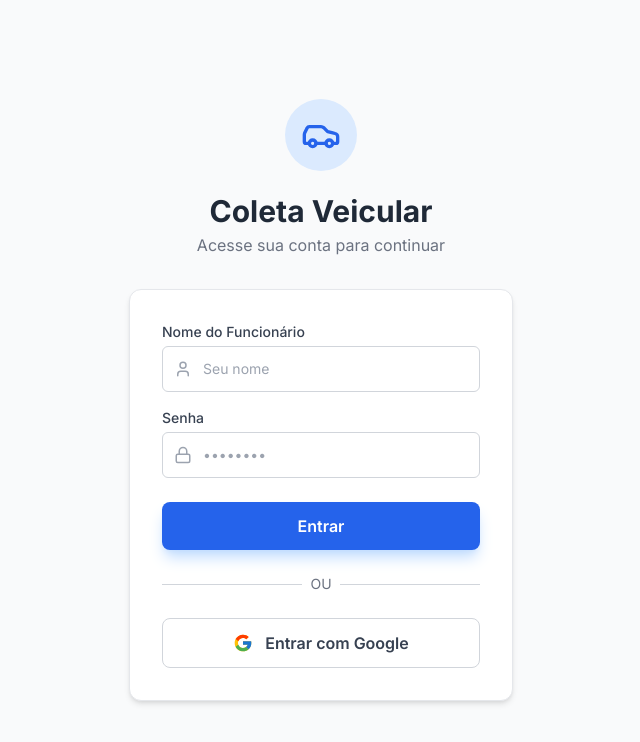
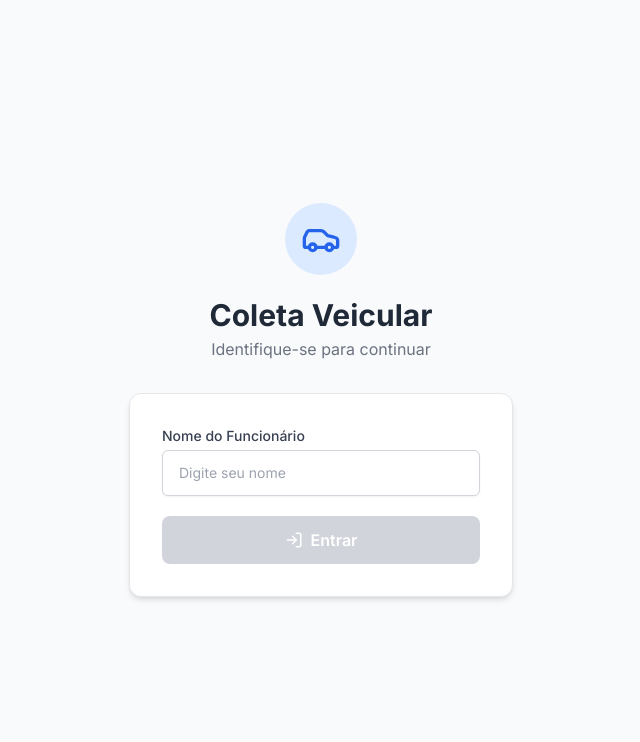
Before and after one commit to kennedyaraujoc/Coleta-de-Veiculo, a React (Vite) app: page / in a window 1280 px wide. Shown: the top 742 px of the page, without its empty margins (319-959 px from the left). Built offline with nearby package versions, Linux system fonts and the light colour scheme.

Commit message:
Atualização tela de login, correção de erros de captura de placa através de foto.

```diff
--- a/App.tsx
+++ b/App.tsx
@@ -1,10 +1,10 @@
+
 import React, { useState } from 'react';
 import { jsPDF } from 'jspdf';
 import { Car, User as UserIcon, FileText, DollarSign, UploadCloud, CheckCircle, Loader2, Plus, Trash2, List, Camera as CameraIcon, LogOut } from 'lucide-react';
 import { Input } from './components/Input';
 import { PhotoUploader } from './components/PhotoUploader';
 import { VehicleData, User } from './types';
-import { extractVehicleInfoFromImage } from './services/ai';
 import { LoginScreen } from './components/LoginScreen';
 
 
@@ -41,7 +41,7 @@ export default function App() {
     photoDataUrl: null
   });
 
-  const [status, setStatus] = useState<'IDLE' | 'ANALYZING' | 'GENERATING' | 'SUCCESS' | 'ERROR'>('IDLE');
+  const [status, setStatus] = useState<'IDLE' | 'GENERATING' | 'SUCCESS' | 'ERROR'>('IDLE');
   const [statusMessage, setStatusMessage] = useState('');
 
   const licensePlateRegex = /^[A-Z]{3}-[0-9][A-Z0-9]{3}$/;
@@ -91,36 +91,8 @@ export default function App() {
     return maskedValue.substring(0, 8);
   };
 
-  const handlePhotoSelect = async (dataUrl: string | null) => {
+  const handlePhotoSelect = (dataUrl: string | null) => {
     setFormData(prev => ({ ...prev, photoDataUrl: dataUrl }));
-
-    if (dataUrl) {
-      setStatus('ANALYZING');
-      setStatusMessage('Analisando imagem...');
-      try {
-        const base64Data = dataUrl.split(',')[1];
-        const info = await extractVehicleInfoFromImage(base64Data);
-
-        if (info && info.licensePlate) {
-          setFormData(prev => ({
-            ...prev,
-            licensePlate: applyPlateMask(info.licensePlate),
-            vehicleModel: info.vehicleModel || prev.vehicleModel,
-          }));
-          setStatusMessage('Dados extraídos com sucesso!');
-        } else {
-          setStatusMessage('Não foi possível extrair os dados. Preencha manualmente.');
-        }
-      } catch (error) {
-        console.error("AI extraction error:", error);
-        setStatusMessage('Erro na análise. Tente novamente ou preencha manualmente.');
-      } finally {
-        setTimeout(() => {
-          setStatus('IDLE');
-          setStatusMessage('');
-        }, 3000);
-      }
-    }
   };
 
   const resetForm = () => {
@@ -173,11 +145,17 @@ export default function App() {
 
       doc.setFontSize(18);
       doc.text(pdfTitle, 14, 20);
+
+      doc.setFontSize(12);
+      doc.setFont("helvetica", "normal");
+      doc.setTextColor(50);
+      doc.text(`Funcionário: ${currentUser?.name}`, 14, 26);
+
       doc.setFontSize(10);
       doc.setTextColor(100);
-      doc.text(`Gerado em: ${new Date().toLocaleString('pt-BR')}`, 14, 26);
+      doc.text(`Gerado em: ${new Date().toLocaleString('pt-BR')}`, 14, 32);
 
-      let yPos = 35;
+      let yPos = 40;
       const rowHeight = 18;
       const pageHeight = doc.internal.pageSize.height;
       const photoSize = 12;
@@ -360,13 +338,6 @@ export default function App() {
             onPhotoSelect={handlePhotoSelect}
           />
 
-          {status === 'ANALYZING' && (
-             <div className="flex items-center justify-center gap-2 text-sm text-blue-600 my-3 p-2 bg-blue-50 rounded-lg">
-                <Loader2 className="animate-spin" size={16} />
-                <span>{statusMessage}</span>
-            </div>
-          )}
-
           <Input
             label="Nome do Motorista"
             name="driverName"
@@ -386,7 +357,6 @@ export default function App() {
               icon={<FileText size={18} />}
               className="uppercase"
               maxLength={8}
-              disabled={status === 'ANALYZING'}
             />
              <Input
               label="Valor (R$)"
@@ -408,7 +378,6 @@ export default function App() {
             placeholder="Selecione ou digite um modelo"
             icon={<Car size={18} />}
             list="vehicle-models-list"
-            disabled={status === 'ANALYZING'}
           />
           <datalist id="vehicle-models-list">
             {vehicleModels.map((model) => (
--- a/components/LoginScreen.tsx
+++ b/components/LoginScreen.tsx
@@ -1,44 +1,19 @@
 import React, { useState } from 'react';
-import { User as UserIcon, Lock, Car, Check } from 'lucide-react';
+import { Car, LogIn } from 'lucide-react';
 import { User } from '../types';
 
 interface LoginScreenProps {
   onLogin: (user: User) => void;
 }
 
-const GoogleIcon = () => (
-  <svg className="w-5 h-5" viewBox="0 0 48 48">
-    <path fill="#FFC107" d="M43.611,20.083H42V20H24v8h11.303c-1.649,4.657-6.08,8-11.303,8c-6.627,0-12-5.373-12-12c0-6.627,5.373-12,12-12c3.059,0,5.842,1.154,7.961,3.039l5.657-5.657C34.046,6.053,29.268,4,24,4C12.955,4,4,12.955,4,24c0,11.045,8.955,20,20,20c11.045,0,20-8.955,20-20C44,22.659,43.862,21.35,43.611,20.083z"></path>
-    <path fill="#FF3D00" d="M6.306,14.691l6.571,4.819C14.655,15.108,18.961,12,24,12c3.059,0,5.842,1.154,7.961,3.039l5.657-5.657C34.046,6.053,29.268,4,24,4C16.318,4,9.656,8.337,6.306,14.691z"></path>
-    <path fill="#4CAF50" d="M24,44c5.166,0,9.86-1.977,13.409-5.192l-6.19-5.238C29.211,35.091,26.715,36,24,36c-5.202,0-9.619-3.317-11.283-7.946l-6.522,5.025C9.505,39.556,16.227,44,24,44z"></path>
-    <path fill="#1976D2" d="M43.611,20.083H42V20H24v8h11.303c-0.792,2.237-2.231,4.166-4.087,5.571l6.19,5.238C42.021,35.591,44,30.134,44,24C44,22.659,43.862,21.35,43.611,20.083z"></path>
-  </svg>
-);
-
-
 export const LoginScreen: React.FC<LoginScreenProps> = ({ onLogin }) => {
   const [name, setName] = useState('');
-  const [password, setPassword] = useState('');
-  const [isLoading, setIsLoading] = useState(false);
 
   const handleLogin = (e: React.FormEvent) => {
     e.preventDefault();
-    if (name.trim() && password) {
-      setIsLoading(true);
-      setTimeout(() => {
+    if (name.trim()) {
       onLogin({ name: name.trim() });
-        setIsLoading(false);
-      }, 1000);
     }
-  };
-
-  const handleGoogleLogin = () => {
-    setIsLoading(true);
-    // Simulate a Google login flow
-    setTimeout(() => {
-      onLogin({ name: 'Funcionário Google' });
-      setIsLoading(false);
-    }, 1500);
   };
 
   return (
@@ -49,78 +24,34 @@ export const LoginScreen: React.FC<LoginScreenProps> = ({ onLogin }) => {
                <Car className="text-blue-600 w-10 h-10" />
             </div>
           <h1 className="text-3xl font-bold text-gray-800 mt-4">Coleta Veicular</h1>
-          <p className="text-gray-500 mt-1">Acesse sua conta para continuar</p>
+          <p className="text-gray-500 mt-1">Identifique-se para continuar</p>
         </div>
 
         <div className="bg-white rounded-xl shadow-md p-6 sm:p-8 border border-gray-200">
           <form onSubmit={handleLogin}>
-            <div className="mb-4">
-              <label className="block text-sm font-medium text-gray-700 mb-1">
+            <div className="mb-5">
+              <label htmlFor="employeeName" className="block text-sm font-medium text-gray-700 mb-1">
                 Nome do Funcionário
               </label>
-              <div className="relative">
-                <div className="absolute inset-y-0 left-0 pl-3 flex items-center pointer-events-none text-gray-400">
-                  <UserIcon size={18} />
-                </div>
               <input
+                id="employeeName"
                 type="text"
                 value={name}
                 onChange={(e) => setName(e.target.value)}
-                  placeholder="Seu nome"
-                  className="block w-full rounded-md border-gray-300 pl-10 py-3 focus:ring-blue-500 focus:border-blue-500 sm:text-sm border"
+                placeholder="Digite seu nome"
+                className="block w-full rounded-md border-gray-300 py-3 px-4 focus:ring-blue-500 focus:border-blue-500 sm:text-sm border shadow-sm"
                 required
               />
             </div>
-            </div>
-
-            <div className="mb-6">
-              <label className="block text-sm font-medium text-gray-700 mb-1">
-                Senha
-              </label>
-              <div className="relative">
-                <div className="absolute inset-y-0 left-0 pl-3 flex items-center pointer-events-none text-gray-400">
-                  <Lock size={18} />
-                </div>
-                <input
-                  type="password"
-                  value={password}
-                  onChange={(e) => setPassword(e.target.value)}
-                  placeholder="••••••••"
-                  className="block w-full rounded-md border-gray-300 pl-10 py-3 focus:ring-blue-500 focus:border-blue-500 sm:text-sm border"
-                  required
-                />
-              </div>
-            </div>
-
             <button
               type="submit"
-              disabled={isLoading}
-              className={`w-full flex items-center justify-center gap-2 py-3 px-4 rounded-lg font-semibold text-white transition-all
-                ${isLoading
-                  ? 'bg-blue-400 cursor-not-allowed'
-                  : 'bg-blue-600 hover:bg-blue-700 shadow-lg shadow-blue-200'}`}
+              disabled={!name.trim()}
+              className="w-full flex items-center justify-center gap-2 bg-blue-600 text-white font-semibold rounded-lg py-3 px-4 hover:bg-blue-700 transition-colors focus:outline-none focus:ring-2 focus:ring-offset-2 focus:ring-blue-500 disabled:bg-gray-300 disabled:cursor-not-allowed"
             >
-              {isLoading ? 'Entrando...' : 'Entrar'}
+              <LogIn size={18} />
+              Entrar
             </button>
           </form>
-
-          <div className="relative my-6">
-            <div className="absolute inset-0 flex items-center">
-              <div className="w-full border-t border-gray-300"></div>
-            </div>
-            <div className="relative flex justify-center text-sm">
-              <span className="px-2 bg-white text-gray-500">OU</span>
-            </div>
-          </div>
-
-          <button
-            onClick={handleGoogleLogin}
-            disabled={isLoading}
-            className="w-full flex items-center justify-center gap-3 py-3 px-4 rounded-lg font-semibold text-gray-700 bg-white border border-gray-300 hover:bg-gray-50 transition-all"
-          >
-            <GoogleIcon />
-            Entrar com Google
-          </button>
         </div>
       </div>
     </div>
--- a/services/ai.ts
+++ b/services/ai.ts
@@ -1,57 +1 @@
-import { GoogleGenAI, Type } from "@google/genai";
-import { ExtractedVehicleInfo } from "./types";
-
-export async function extractVehicleInfoFromImage(
-  base64ImageData: string
-): Promise<ExtractedVehicleInfo | null> {
-  try {
-    // Moved AI client initialization inside the function
-    // This prevents a crash on app load if the API_KEY is not set in the environment.
-    const ai = new GoogleGenAI({ apiKey: process.env.API_KEY as string });
-
-    const response = await ai.models.generateContent({
-      model: "gemini-2.5-flash",
-      contents: {
-        parts: [
-          {
-            inlineData: {
-              mimeType: "image/jpeg",
-              data: base64ImageData,
-            },
-          },
-          {
-            text: "Extraia a placa (licensePlate) e o modelo do veículo (vehicleModel) desta imagem. Retorne apenas o JSON.",
-          },
-        ],
-      },
-      config: {
-        responseMimeType: "application/json",
-        responseSchema: {
-          type: Type.OBJECT,
-          properties: {
-            licensePlate: {
-              type: Type.STRING,
-              description:
-                "A placa do veículo, em formato brasileiro se possível (ex: ABC-1234 ou ABC1D23).",
-            },
-            vehicleModel: {
-              type: Type.STRING,
-              description:
-                'O modelo do veículo (ex: "Caminhão Toco", "Carreta", "Caminhão Baú").',
-            },
-          },
-          required: ["licensePlate", "vehicleModel"],
-        },
-      },
-    });
-
-    const jsonString = response.text.trim();
-    if (jsonString) {
-      return JSON.parse(jsonString) as ExtractedVehicleInfo;
-    }
-    return null;
-  } catch (error) {
-    console.error("Error extracting vehicle info from image:", error);
-    return null;
-  }
-}
+// A funcionalidade de IA foi desativada conforme solicitação do usuário.
--- a/types.ts
+++ b/types.ts
@@ -7,11 +7,6 @@ export interface VehicleData {
   photoDataUrl: string | null;
 }
 
-export interface ExtractedVehicleInfo {
-  licensePlate: string;
-  vehicleModel: string;
-}
-
 export interface User {
   name: string;
 }
```
Lines whose indentation alone changed are shown as unchanged.
